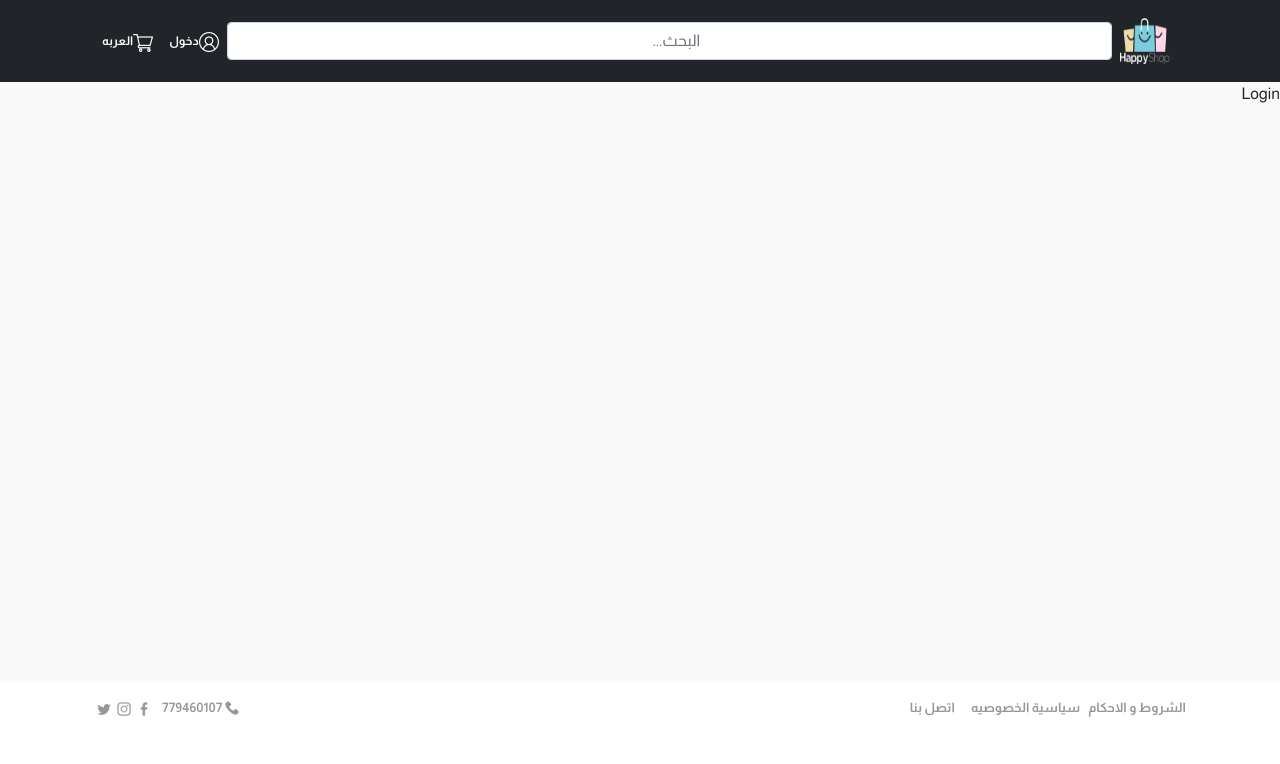
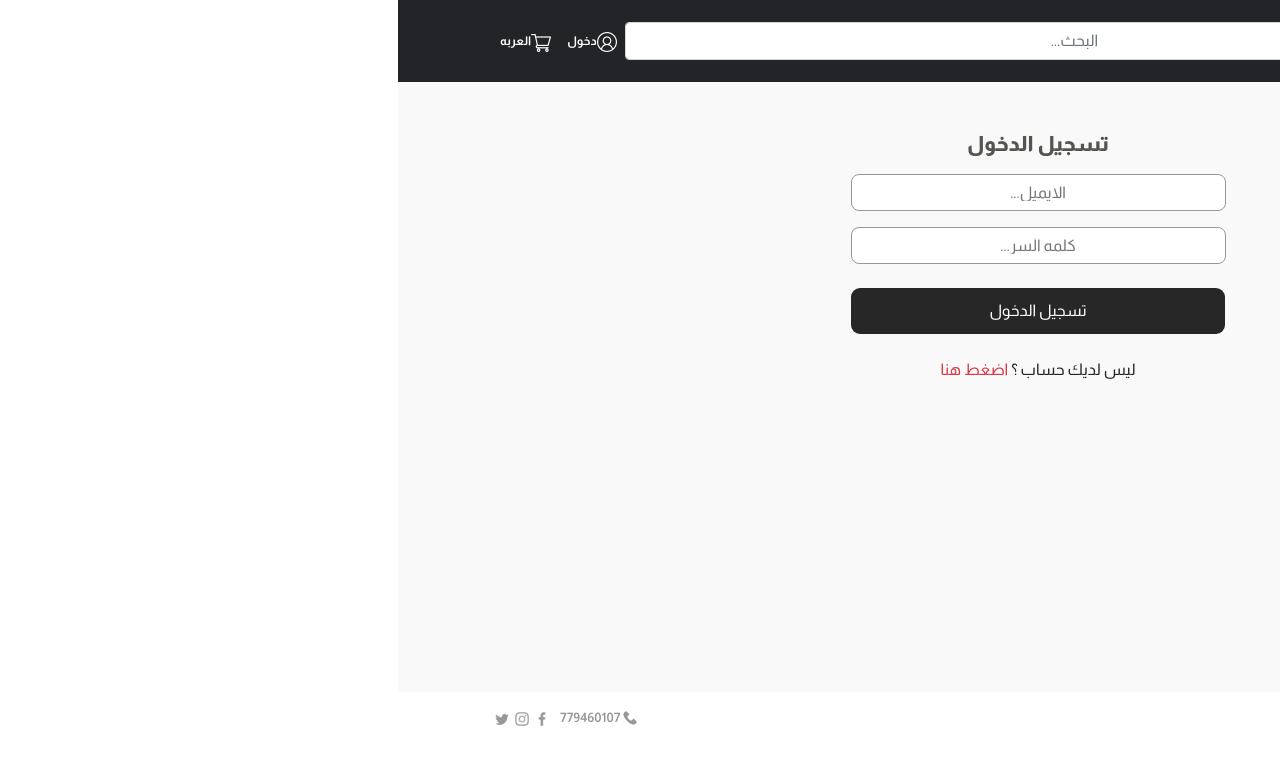
Before and after one commit to H-7117/small_ecommerce, a React (Create React App) app: page /login in a window 1280 px wide. Shown: the top 764 px of the page. Built offline with nearby package versions, Linux system fonts and the light colour scheme.

Commit message:
add style to the loginPage

```diff
--- a/src/page/Auth/LoginPage.js
+++ b/src/page/Auth/LoginPage.js
@@ -1,9 +1,34 @@
 import React from 'react'
+import {Container,Row,Col} from 'react-bootstrap'
 
 const LoginPage = () => {
   return (
     <div style={{minHeight:"600px"}}>
-        Login
+        <Container style={{minHeight:"610px"}}>
+          <Row className='py-5 d-flex justify-content-center'>
+            <Col sm="12" className='d-flex flex-column'>
+              <label className='mx-auto title-login'>تسجيل الدخول</label>
+              <input
+                placeholder='الايميل...'
+                type='text'
+                className='user-input my-3 text-center mx-auto'
+              />
+              <input
+                placeholder='كلمه السر...'
+                type='password'
+                className='user-input  text-center mx-auto'
+              />
+              <button className='btn-login mx-auto mt-4'>تسجيل الدخول</button>
+              <label className='mx-auto my-4'>
+                ليس لديك حساب ؟{" "}
+                <span style={{cursor:"pointer"}} className='text-danger'>
+                  اضغط  هنا
+                </span>
+              </label>
+            </Col>
+          </Row>
+
+        </Container>
     </div>
   )
 }
```
